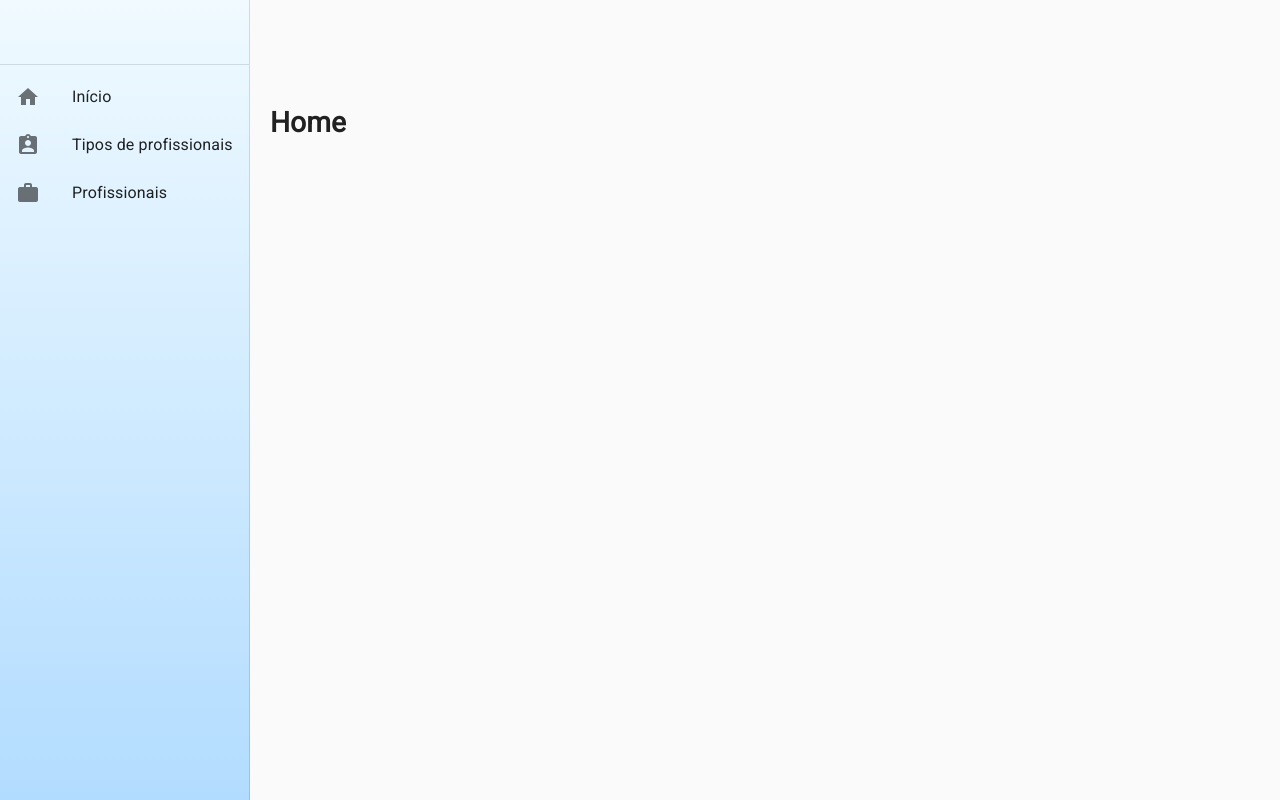
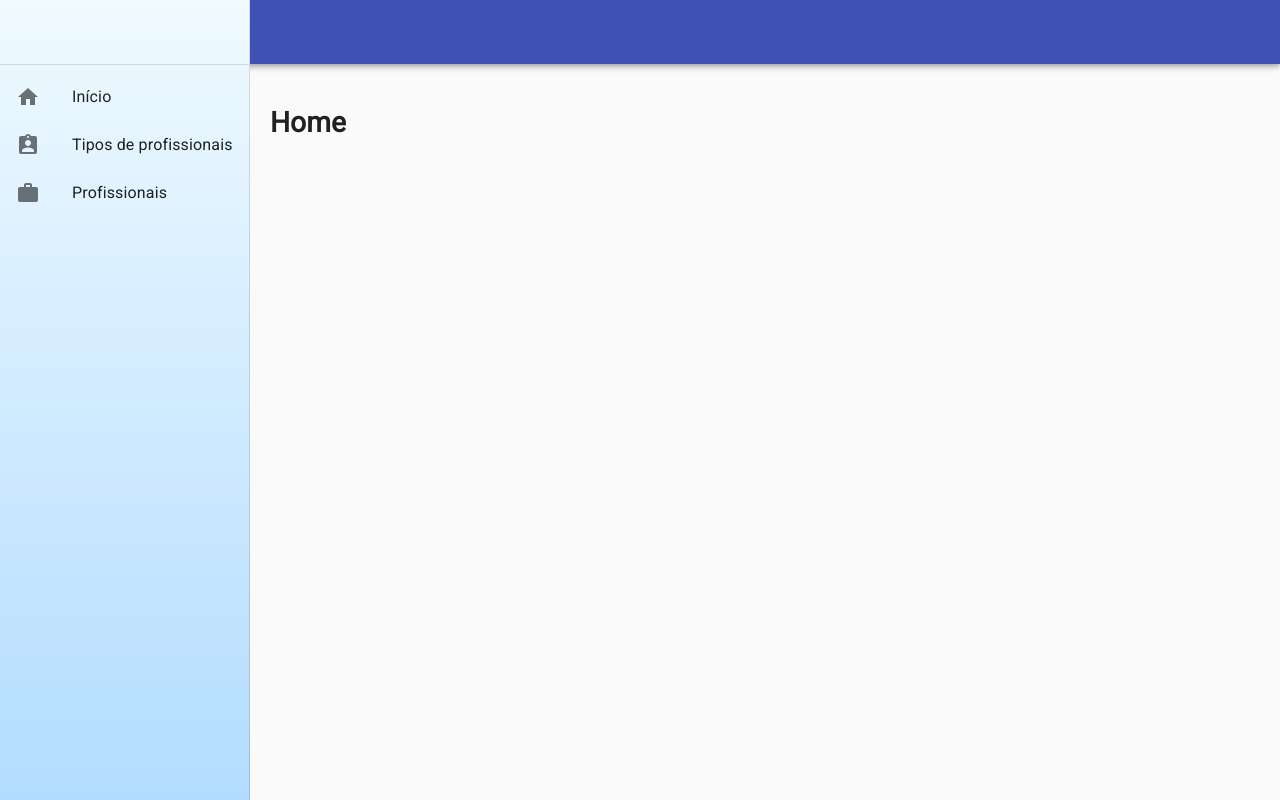
Before and after one commit to nicolas-costa/maxxidata-test-front, a React (Create React App) app: page / in a window 1280 px wide. Built offline with nearby package versions, Linux system fonts and the light colour scheme.

Commit message:
Adicionado mecanismo de acionamento do SideMenu ao clicar no botão da TopBar.

```diff
--- a/src/App.js
+++ b/src/App.js
@@ -1,6 +1,8 @@
 import "./App.css";
+import { useState } from 'react';
 import SideMenu from "./components/molecules/SideMenu";
 import Main from "./components/atoms/Main";
+import TopBar from './components/molecules/TopBar';
 import { BrowserRouter } from "react-router-dom";
 import Routes from "./routes";
 import CssBaseline from "@material-ui/core/CssBaseline";
@@ -12,12 +14,18 @@ const styles = makeStyles({
 
 function App() {
   const classes = styles();
+  const [openMenu, setOpenMenu] = useState(false);
+
+  const toggleMenuOpen = () => {
+    setOpenMenu(!openMenu);
+  }
 
   return (
     <div className={classes.root}>
       <BrowserRouter>
         <CssBaseline />
-        <SideMenu />
+        <TopBar onOpen={toggleMenuOpen}/>
+        <SideMenu open={openMenu} toggle={toggleMenuOpen}/>
         <Main>
           <Routes />
         </Main>
```
